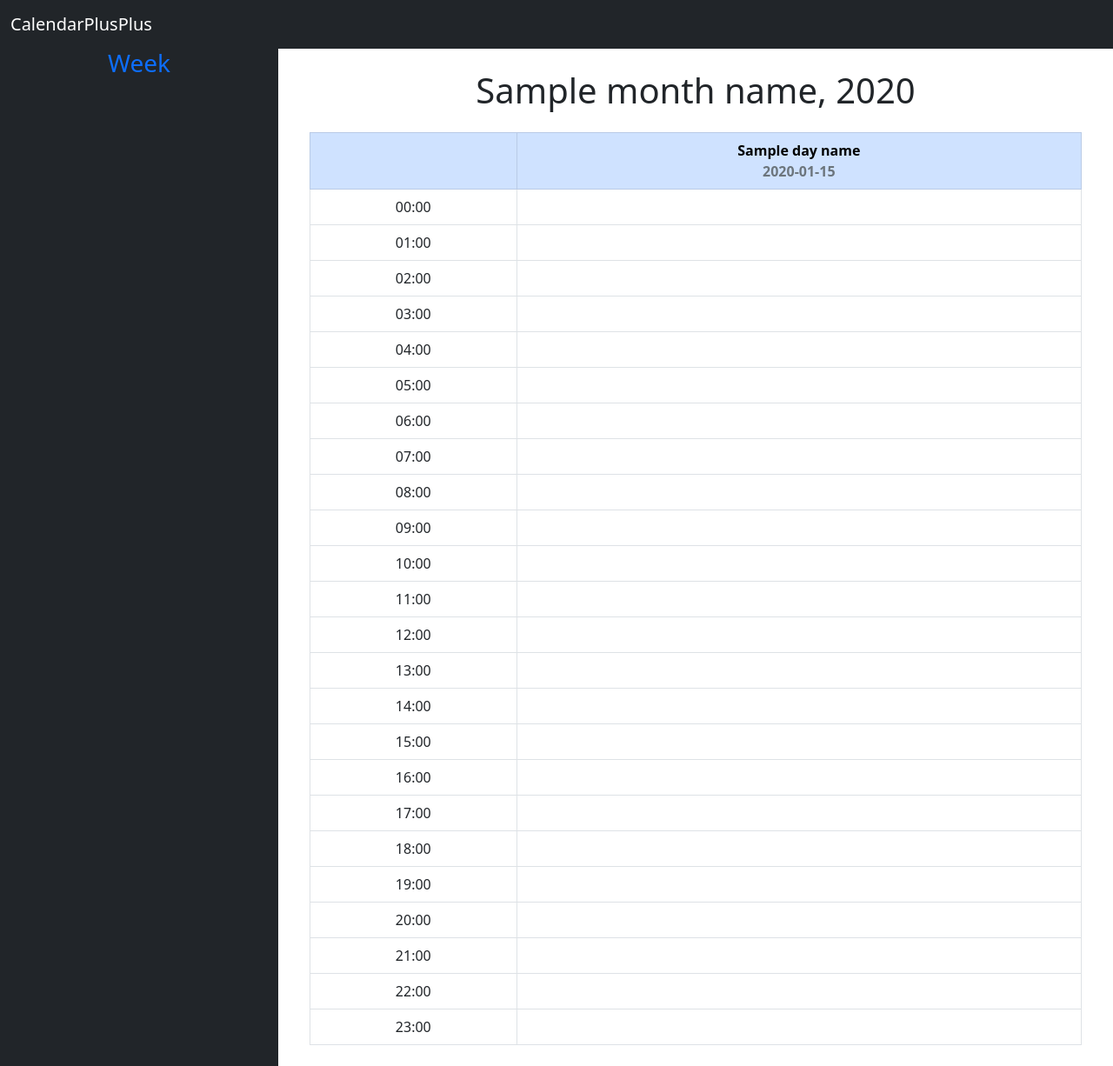
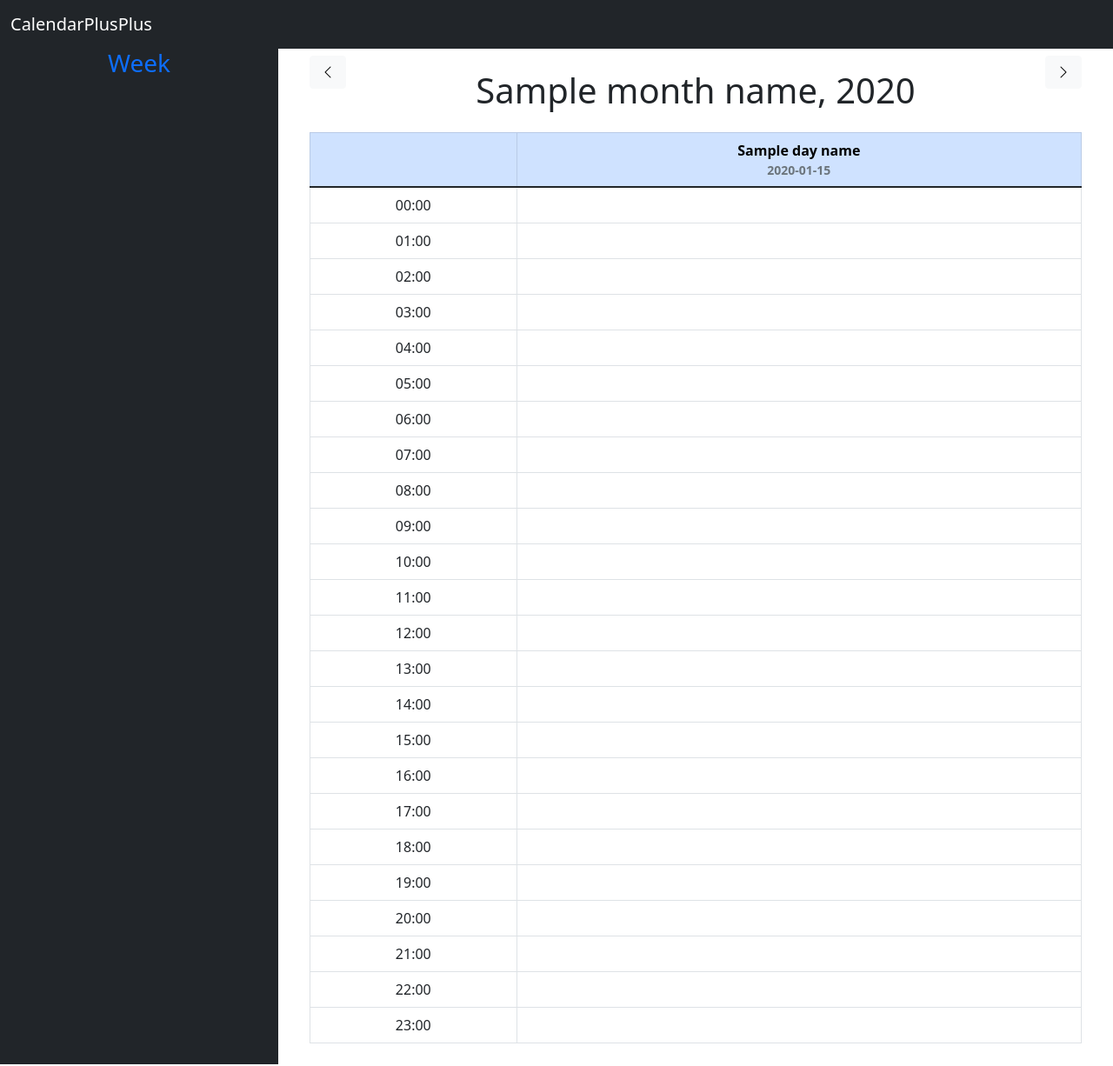
Before and after one commit to npaolini-8/CalendarPlusPlus_public, a Flask app: template flaskr/templates/calendar/week.html in a window 1280 px wide. Shown: the whole page at 87% size. Run offline with Flask 2, Linux system fonts and the light colour scheme; the template is opened without the code that fills it: most values are stand-ins (such as "Sample title", 1, 10 or a date in 2020); some libraries are stand-ins or nearby versions.

Commit message:
upgraded bootstrap to latest and added left and right arrows to weekly view

```diff
--- a/flaskr/templates/base.html
+++ b/flaskr/templates/base.html
@@ -5,11 +5,11 @@
 {% block head %}
     <meta charset="UTF-8">
 
-    <link href="https://cdn.jsdelivr.net/npm/bootstrap@5.0.2/dist/css/bootstrap.min.css"
-          rel="stylesheet" integrity="sha384-EVSTQN3/azprG1Anm3QDgpJLIm9Nao0Yz1ztcQTwFspd3yD65VohhpuuCOmLASjC"
+    <link href="https://cdn.jsdelivr.net/npm/bootstrap@5.1.3/dist/css/bootstrap.min.css"
+          rel="stylesheet" integrity="sha384-1BmE4kWBq78iYhFldvKuhfTAU6auU8tT94WrHftjDbrCEXSU1oBoqyl2QvZ6jIW3"
           crossorigin="anonymous">
 
-    <link rel="stylesheet" href="https://cdn.jsdelivr.net/npm/bootstrap-icons@1.7.1/font/bootstrap-icons.css">
+    <link rel="stylesheet" href="https://cdn.jsdelivr.net/npm/bootstrap-icons@1.7.2/font/bootstrap-icons.css">
 
     <title>
         {% block title %}
--- a/flaskr/templates/calendar/week.html
+++ b/flaskr/templates/calendar/week.html
@@ -15,6 +15,10 @@
 {% endblock side_content %}
 {% block calendar %}
     <div class="container-fluid my-2">
+        <div class="justify-content-between">
+            <button type="button" class="btn btn-light float-start" id="prev"> <i class="bi bi-chevron-left"></i></button>
+            <button type="button" class="btn btn-light float-end" id="next"> <i class="bi bi-chevron-right"></i></button>
+        </div>
         <div class="calendar-header">
             <div class="row header-title">
                 <div class="header-text my-3">
@@ -28,7 +32,7 @@
                     <th />
                     {% for date, day in week %}
                         <th>{{ cal.day_name[day] }}
-                            <div class="text-muted" id="{{ day }}-{{ date }}">{{ date }}</div>
+                            <div class="text-muted small" id="{{ day }}-{{ date }}">{{ date }}</div>
                         </th>
                     {% endfor %}
                 </thead>
@@ -46,7 +50,7 @@
                                     {% for event in events %}
                                         {% if event[2] == month or event[7] == month %}
                                             {% if event[3] == date and event[4] == hour %}
-                                                <div class="bg-secondary bg-gradient"> {{ event[0] }} </div>
+                                                <div class="small text-wrap bg-info bg-opacity-50 rounded-pill"> {{ event[0] }} </div>
                                             {% endif %}
                                         {% endif %}
                                     {% endfor %}
```
Also changed, not shown: flaskr/python_helpers/week_functions.py (+6 -1 lines).
